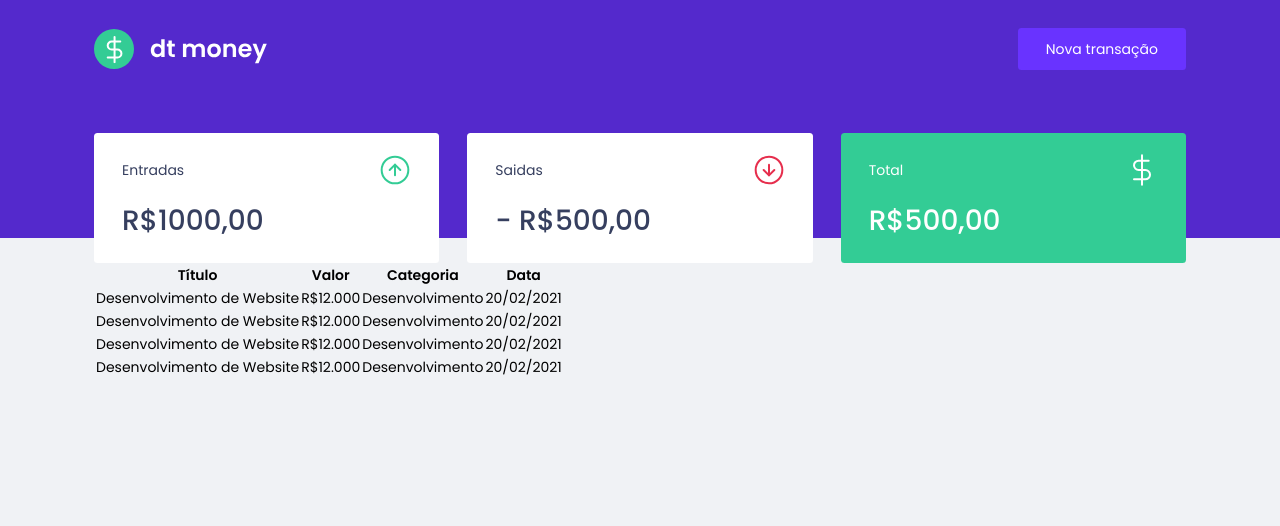
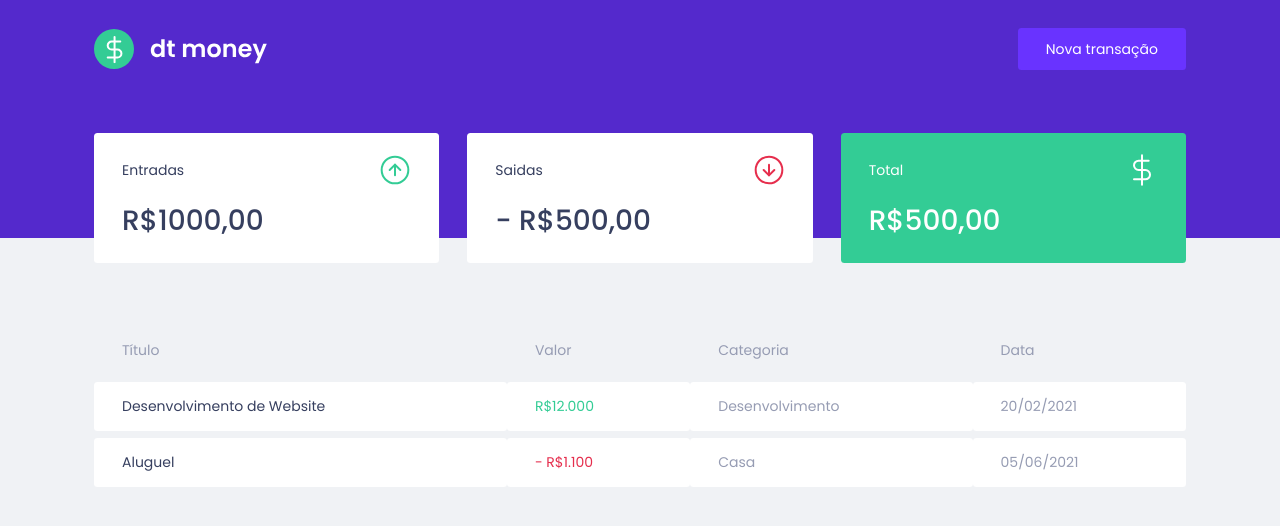
Before and after one commit to Rennan-sbarros/dtmoney, a React (Create React App) app: page / in a window 1280 px wide. Shown: the top 526 px of the page. Built offline with nearby package versions, Linux system fonts and the light colour scheme.

Commit message:
Styling the transaction table component

```diff
--- a/src/components/TransactionsTable/index.tsx
+++ b/src/components/TransactionsTable/index.tsx
@@ -16,27 +16,15 @@ export function TransactionsTable() {
                 <tbody>
                     <tr>
                         <td>Desenvolvimento de Website</td>
-                        <td>R$12.000</td>
+                        <td className="deposit">R$12.000</td>
                         <td>Desenvolvimento</td>
                         <td>20/02/2021</td>
                     </tr>
                     <tr>
-                        <td>Desenvolvimento de Website</td>
-                        <td>R$12.000</td>
-                        <td>Desenvolvimento</td>
-                        <td>20/02/2021</td>
-                    </tr>
-                    <tr>
-                        <td>Desenvolvimento de Website</td>
-                        <td>R$12.000</td>
-                        <td>Desenvolvimento</td>
-                        <td>20/02/2021</td>
-                    </tr>
-                    <tr>
-                        <td>Desenvolvimento de Website</td>
-                        <td>R$12.000</td>
-                        <td>Desenvolvimento</td>
-                        <td>20/02/2021</td>
+                        <td>Aluguel</td>
+                        <td className="withdraw">- R$1.100</td>
+                        <td>Casa</td>
+                        <td>05/06/2021</td>
                     </tr>
                 </tbody>
             </table>
--- a/src/components/TransactionsTable/styles.ts
+++ b/src/components/TransactionsTable/styles.ts
@@ -1,4 +1,38 @@
 import styled from "styled-components";
 
 export const Container = styled.div`
+    margin-top: 4rem;
+
+    table {
+        width: 100%;
+        border-spacing: 0 0.5rem;
+
+        th {
+            color: var(--text-body);
+            font-weight: 400;
+            padding: 1rem 2rem;
+            text-align: left;
+            line-height: 1.5rem;
+        }
+
+        td{
+            padding: 1rem 2rem;
+            border: 0;
+            background: var(--shape);
+            color: var(--text-body);
+            border-radius: 0.25rem;
+
+            &:first-child {
+                color: var(--text-title);
+            }
+
+            &.deposit {
+                color: var(--green);
+            }
+
+            &.withdraw {
+                color: var(--red);
+            }
+        }
+    }
 `;
```
